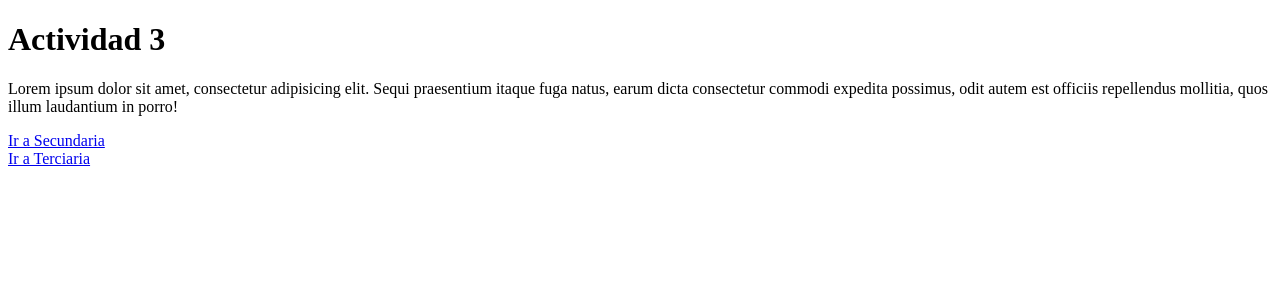
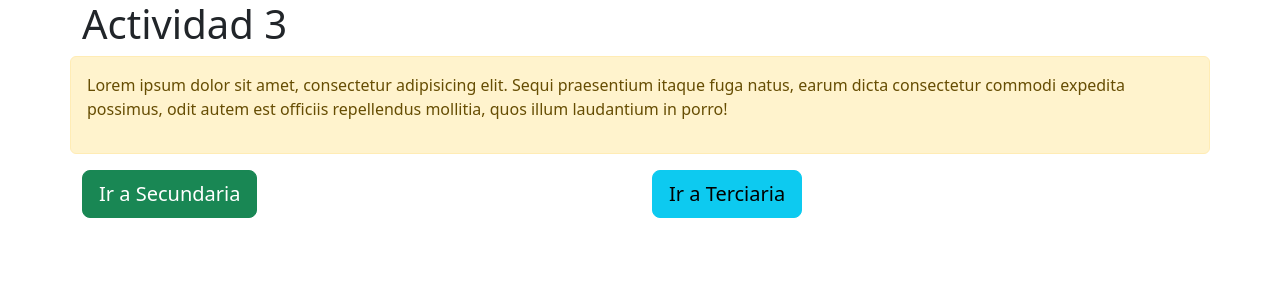
Before and after one commit to CesarHC/cap_tarea3, a Django app: page / in a window 1280 px wide. Shown: the top 300 px of the page. Run offline with Django 4.2, Linux system fonts and the light colour scheme.

Commit message:
creacion de estilos en vistas

```diff
--- a/templates/index.html
+++ b/templates/index.html
@@ -5,11 +5,25 @@
     <meta http-equiv="X-UA-Compatible" content="IE=edge">
     <meta name="viewport" content="width=device-width, initial-scale=1.0">
     <title>Principal</title>
+
+    <!-- CSS only -->
+    <link href="https://cdn.jsdelivr.net/npm/bootstrap@5.2.3/dist/css/bootstrap.min.css" rel="stylesheet" integrity="sha384-rbsA2VBKQhggwzxH7pPCaAqO46MgnOM80zW1RWuH61DGLwZJEdK2Kadq2F9CUG65" crossorigin="anonymous">
 </head>
 <body>
-    <h1>Actividad 3</h1>
-    <p>Lorem ipsum dolor sit amet, consectetur adipisicing elit. Sequi praesentium itaque fuga natus, earum dicta consectetur commodi expedita possimus, odit autem est officiis repellendus mollitia, quos illum laudantium in porro!</p>
-    <div><a href="secundaria/">Ir a Secundaria</a></div>
-    <div><a href="terciaria/">Ir a Terciaria</a></div>
+    <div class="container">
+        <div class="row align-items-center">
+            <h1>Actividad 3</h1>
+        </div>
+        <div class="row justify-content-center">
+            <div class="alert alert-warning d-flex align-items-center" role="alert">
+                <p>Lorem ipsum dolor sit amet, consectetur adipisicing elit. Sequi praesentium itaque fuga natus, earum dicta consectetur commodi expedita possimus, odit autem est officiis repellendus mollitia, quos illum laudantium in porro!</p>
+            </div>
+            <div class="col-sm-6 col-md-5 col-lg-6"><a class="btn btn-success btn-lg" href="secundaria/">Ir a Secundaria</a></div>
+            <div class="col-sm-6 col-md-5 col-lg-6"><a class="btn btn-info btn-lg" href="terciaria/">Ir a Terciaria</a></div>
+        </div>
+    </div>
 </body>
+
+<!-- JavaScript Bundle with Popper -->
+<script src="https://cdn.jsdelivr.net/npm/bootstrap@5.2.3/dist/js/bootstrap.bundle.min.js" integrity="sha384-kenU1KFdBIe4zVF0s0G1M5b4hcpxyD9F7jL+jjXkk+Q2h455rYXK/7HAuoJl+0I4" crossorigin="anonymous"></script>
 </html>
```
Also changed, not shown: templates/secundaria.html (+14 -2 lines), templates/terciaria.html (+14 -2 lines).
